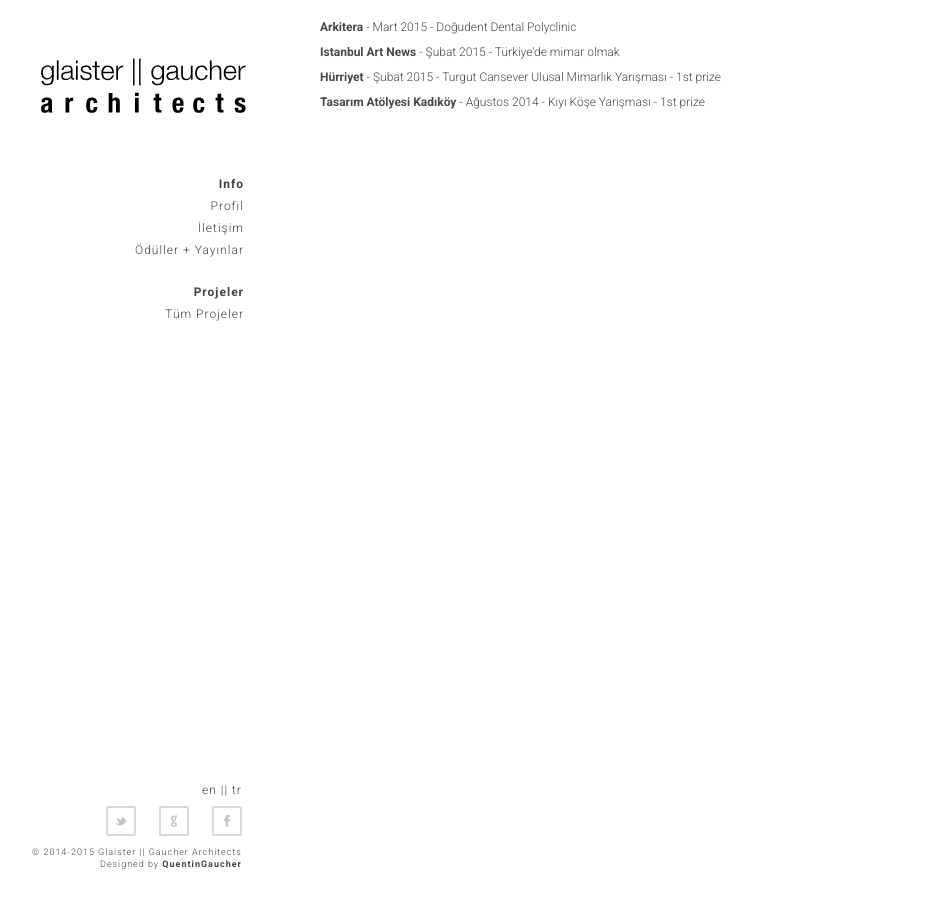
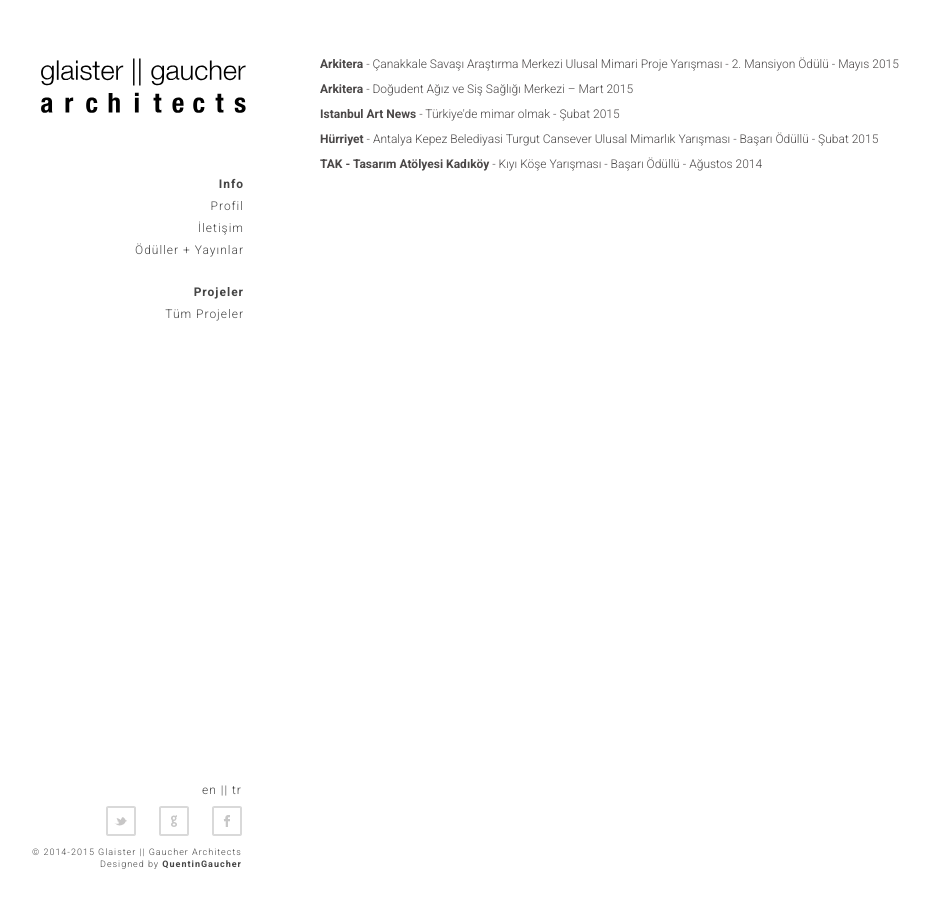
Before and after one commit to glaistergaucher/glaistergaucher.github.io, a Jekyll site: the page built from tr/oduller-yayinlar.html, in a window 1280 px wide. Shown: the whole page, without its empty margins (8-938 px from the left). Built offline with Jekyll 4.4.1, drawn with Linux system fonts in a browser that asks for light colours; Markdown is read by kramdown in place of the engine named in the settings.

```diff
--- a/css/main.css
+++ b/css/main.css
@@ -539,7 +539,7 @@ sup {
     font-size: 12px;
     font-weight: 300;
     line-height: 15px;
-    padding: 176px 0 0 0;
+    padding: 176px 0px 0px 0px;
     background: #fff;
 
     -webkit-box-sizing: border-box;
@@ -748,7 +748,7 @@ header .mobile{
     font-size: 12px;
     font-weight: 300;
     line-height: 15px;
-    padding: 20px 0 0 28px;
+    padding: 57px 0 0 28px;
     background: #fff;
 
     -webkit-box-sizing: border-box;
--- a/tr/oduller-yayinlar.html
+++ b/tr/oduller-yayinlar.html
@@ -5,10 +5,13 @@ layout: page-tr
 	<section class="main clearfix">
 		<section class="wrapper">
 			<div class="publications">
-                <p><a href="http://www.arkitera.com/proje/4271/dogudent-dis-sagligi-poliklinigi" target="_blank">Arkitera</a> - Mart 2015 - Doğudent Dental Polyclinic</p>
-                <p><a>Istanbul Art News</a> - Şubat 2015 - Türkiye'de mimar olmak</p>
-                <p><a href="http://www.hurriyet.com.tr/yerel-haberler/Antalya-Haberleri/turgut-cansever-ulusal-mimarlik-yarismasi_60860" target="_blank">Hürriyet</a> - Şubat 2015 - Turgut Cansever Ulusal Mimarlık Yarışması - 1st prize</p>
-                <p><a>Tasarım Atölyesi Kadıköy</a> - Ağustos 2014 - Kıyı Köşe Yarışması - 1st prize</p>
+
+                <p><a href="http://www.arkitera.com/proje/4378/2-mansiyon-canakkale-savasi-arastirma-merkezi-mimari-proje-yarismasi" target="_blank">Arkitera</a> - Çanakkale Savaşı Araştırma Merkezi Ulusal Mimari Proje Yarışması - 2. Mansiyon Ödülü - Mayıs 2015</p>
+                <p><a href="http://www.arkitera.com/proje/4271/dogudent-dis-sagligi-poliklinigi" target="_blank">Arkitera</a> - Doğudent Ağız ve Siş Sağlığı Merkezi – Mart 2015</p>
+                <p><a>Istanbul Art News</a> - Türkiye'de mimar olmak - Şubat 2015</p>
+                <p><a href="http://www.hurriyet.com.tr/yerel-haberler/Antalya-Haberleri/turgut-cansever-ulusal-mimarlik-yarismasi_60860" target="_blank">Hürriyet</a> - Antalya Kepez Belediyasi Turgut Cansever Ulusal Mimarlık Yarışması - Başarı Ödüllü - Şubat 2015</p>
+                <p><a>TAK - Tasarım Atölyesi Kadıköy</a> - Kıyı Köşe Yarışması - Başarı Ödüllü - Ağustos 2014</p>
+
 			</div>
 		</section>
 	</section>
```
Also changed, not shown: en/awards-publications.html (+7 -4 lines).
